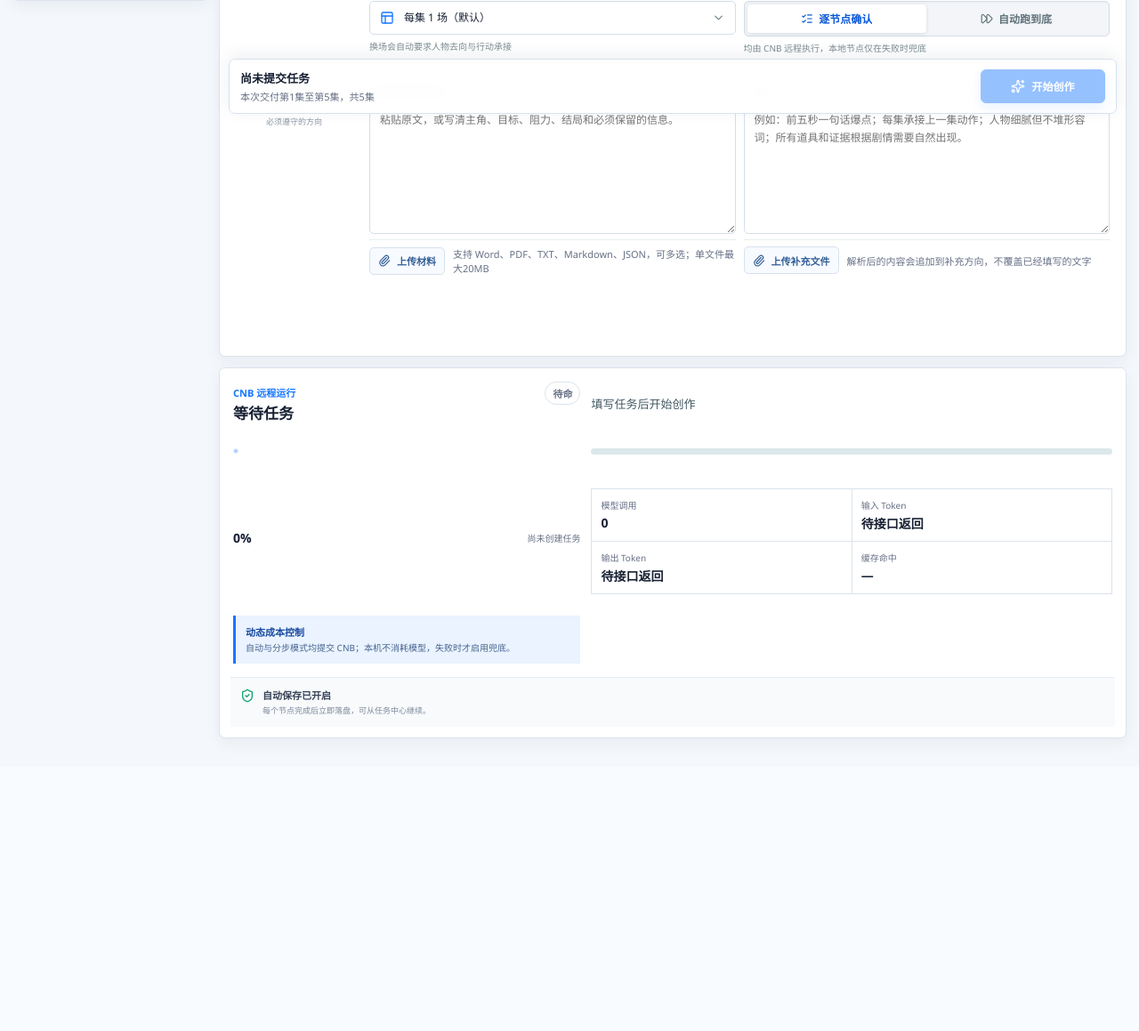
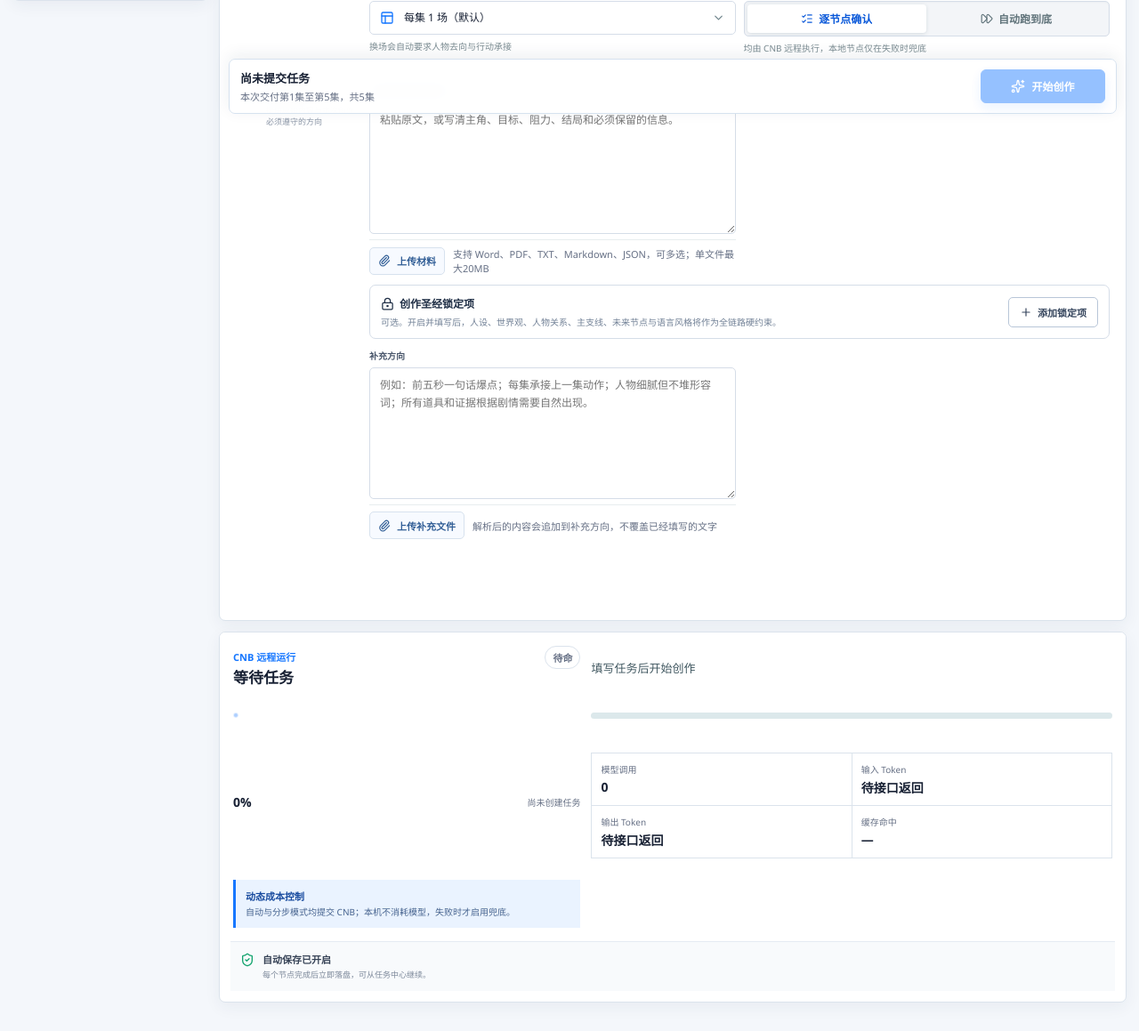
Before and after one commit to wongrich666/NewStageMaker, a Flask app: template workflow_code_skeleton/app/web/templates/new_workflow_test.html in a window 1280 px wide. Shown: the part 662-1821 px from the top of the page at 89% size. Before the commit the page ends 1493 px from the top, so only its background shows below. Run offline with Flask 3, Linux system fonts and the light colour scheme; the template is opened without the code that fills it: most values are stand-ins (such as "Sample title", 1, 10 or a date in 2020); some libraries are stand-ins or nearby versions.

Commit message:
feat: add optional story bible lock across modes

```diff
--- a/workflow_code_skeleton/app/services/codebuddy_npc.py
+++ b/workflow_code_skeleton/app/services/codebuddy_npc.py
@@ -664,6 +664,15 @@ class CodeBuddyNpcJobStore:
         continuation_bible = _clean_text(
             request_payload.get("continuation_bible"), limit=60_000
         )
+        raw_story_bible_enabled = request_payload.get("story_bible_enabled")
+        story_bible_enabled = (
+            bool(continuation_bible)
+            if raw_story_bible_enabled is None
+            else raw_story_bible_enabled is True
+            or str(raw_story_bible_enabled).strip().lower() in {"1", "true", "yes", "on"}
+        )
+        if not story_bible_enabled:
+            continuation_bible = ""
         direction = _clean_text(request_payload.get("adaptation_direction"), limit=20_000)
         mode = _clean_text(request_payload.get("mode"), limit=30) or "原创"
         if mode not in _CREATION_MODES:
@@ -790,7 +799,8 @@ class CodeBuddyNpcJobStore:
                 "total_duration_seconds": episodes * episode_duration_seconds,
                 "scenes_per_episode": scenes_per_episode,
                 "source_text": source_text,
-                "continuation_bible": continuation_bible if mode == "续写" else "",
+                "story_bible_enabled": story_bible_enabled,
+                "continuation_bible": continuation_bible,
                 "adaptation_direction": direction,
                 "episode_contract": _episode_contract(
                     episodes,
--- a/workflow_code_skeleton/app/services/codebuddy_npc_stage_runner.py
+++ b/workflow_code_skeleton/app/services/codebuddy_npc_stage_runner.py
@@ -564,23 +564,44 @@ def _distilled_skill_text(stage: str, job: dict[str, Any]) -> str:
     )
 
 
+def _story_bible_instruction(request_data: dict[str, Any]) -> str:
+    bible = str(request_data.get("continuation_bible") or "").strip()
+    raw_enabled = request_data.get("story_bible_enabled")
+    enabled = (
+        bool(bible)
+        if raw_enabled is None
+        else raw_enabled is True
+        or str(raw_enabled).strip().lower() in {"1", "true", "yes", "on"}
+    )
+    if not enabled or not bible:
+        return ""
+    mode = str(request_data.get("mode") or "原创").strip()
+    if mode == "续写":
+        priority = "已有正文明确事实 > 创作圣经锁定项 > 本次临时续写方向 > 模型自由发挥"
+        boundary = "不得反向改写已经发生的事件"
+    elif mode == "改编":
+        priority = "创作圣经锁定项与用户明确要求 > 原始材料可改编部分 > 本次补充方向 > 模型自由发挥"
+        boundary = "只允许在用户未锁定的部分进行改编"
+    else:
+        priority = "创作圣经锁定项与用户明确要求 > 本次补充方向 > 模型自由发挥"
+        boundary = "只允许在用户未锁定的空白处进行原创"
+    return (
+        "\n以下《创作圣经锁定项》是本任务所有节点共同遵守的长期正典：\n"
+        f"{bible}\n"
+        f"执行优先级固定为：{priority}。{boundary}；其中明确的人设、世界规则、人物关系、"
+        "主支线方向、未来剧情节点、结局边界和语言风格不得无故遗忘、替换、弱化或反向解释。"
+        "锁定项没有规定的内容仍按原工作流自主创作，不得把锁定理解为停止推进剧情。"
+    )
+
+
 def _continuation_instruction(request_data: dict[str, Any]) -> str:
+    story_bible_contract = _story_bible_instruction(request_data)
     if str(request_data.get("mode") or "") != "续写":
-        return ""
+        return story_bible_contract
     source_last = max(1, int(request_data.get("source_last_episode") or 1))
     episode_start = max(source_last + 1, int(request_data.get("episode_start") or (source_last + 1)))
     episode_end = max(episode_start, int(request_data.get("episode_end") or episode_start))
     policy = str(request_data.get("continuation_policy") or "strict")
-    bible = str(request_data.get("continuation_bible") or "").strip()
-    bible_contract = ""
-    if bible:
-        bible_contract = (
-            "\n以下《续写创作圣经》是所有后续节点共同遵守的长期正典：\n"
-            f"{bible}\n"
-            "执行优先级固定为：已有正文明确事实 > 续写创作圣经 > 本次临时续写方向 > "
-            "模型自由发挥。圣经不得反向改写已发生事件；其人物设定、关系、世界规则、"
-            "主支线走向、未来节点与风格偏好必须落实到新集，不得无故遗忘、替换或弱化。"
-        )
     return (
         "\n\n===== 续写硬合同 =====\n"
         f"已有剧本写至第{source_last}集，本次只能输出第{episode_start}集至"
@@ -588,7 +609,7 @@ def _continuation_instruction(request_data: dict[str, Any]) -> str:
         f"第{episode_start}集必须承接已有第{source_last}集最后的地点、动作、"
         "人物知情、伤势、关系、道具和未完成事件；先延续后升级，禁止重置人物、"
         "跳过过程、无解释换场或让既有后果自动消失。"
-        + bible_contract
+        + story_bible_contract
     )
 
 
--- a/workflow_code_skeleton/app/web/static/new_workflow_test.css
+++ b/workflow_code_skeleton/app/web/static/new_workflow_test.css
@@ -3285,6 +3285,68 @@ body {
   background: #f5fbf9;
 }
 
+.nwt-story-bible-option {
+  display: flex;
+  grid-column: 1 / -1;
+  align-items: center;
+  justify-content: space-between;
+  gap: 16px;
+  padding: 11px 12px;
+  border: 1px solid #d5dde8;
+  border-radius: 7px;
+  background: #fff;
+}
+
+.nwt-story-bible-option.active {
+  border-color: #9fd4ca;
+  background: #f4fbf9;
+}
+
+.nwt-story-bible-option strong,
+.nwt-story-bible-option small {
+  display: flex;
+  align-items: center;
+  gap: 6px;
+}
+
+.nwt-story-bible-option strong {
+  color: #213047;
+  font-size: 12px;
+}
+
+.nwt-story-bible-option small {
+  margin-top: 4px;
+  color: #718096;
+  font-size: 10px;
+}
+
+.nwt-story-bible-toggle {
+  display: inline-flex;
+  flex: 0 0 auto;
+  align-items: center;
+  justify-content: center;
+  gap: 6px;
+  min-height: 34px;
+  padding: 0 12px;
+  border: 1px solid #b8c6d8;
+  border-radius: 5px;
+  background: #fff;
+  color: #34445c;
+  font-size: 11px;
+  font-weight: 700;
+  cursor: pointer;
+}
+
+.nwt-story-bible-option.active .nwt-story-bible-toggle {
+  border-color: #80c6b9;
+  color: #126c61;
+}
+
+.nwt-story-bible-toggle:disabled {
+  cursor: not-allowed;
+  opacity: .55;
+}
+
 .nwt-continuation-bible .nwt-lock-label {
   display: flex;
   align-items: center;
--- a/workflow_code_skeleton/app/web/static/new_workflow_test.js
+++ b/workflow_code_skeleton/app/web/static/new_workflow_test.js
@@ -47,6 +47,7 @@
       episode_duration_seconds: 90,
       scenes_per_episode: "1",
       source_text: "",
+      story_bible_enabled: false,
       continuation_bible: "",
       adaptation_direction: "",
       execution_mode: "step",
@@ -1230,16 +1231,25 @@
                 <small>支持 Word、PDF、TXT、Markdown、JSON，可多选；单文件最大20MB</small>
               </div>
             </label>
-            ${state.form.mode === "续写" ? `
+            <div class="nwt-story-bible-option wide ${state.form.story_bible_enabled ? "active" : ""}">
+              <div>
+                <strong>${icon("lock-keyhole", 15)}创作圣经锁定项</strong>
+                <small>可选。开启并填写后，人设、世界观、人物关系、主支线、未来节点与语言风格将作为全链路硬约束。</small>
+              </div>
+              <button class="nwt-story-bible-toggle" type="button" data-action="toggle-story-bible" aria-expanded="${Boolean(state.form.story_bible_enabled)}" ${active ? "disabled" : ""}>
+                ${icon(state.form.story_bible_enabled ? "lock" : "plus", 14)}<span>${state.form.story_bible_enabled ? "移除锁定项" : "添加锁定项"}</span>
+              </button>
+            </div>
+            ${state.form.story_bible_enabled ? `
               <label class="nwt-field wide nwt-continuation-bible">
-                <span class="nwt-lock-label">${icon("lock-keyhole", 14)}续写创作圣经（锁定项）</span>
-                <textarea data-form-key="continuation_bible" placeholder="填写或上传必须延续的人设、世界观、人物关系、主线与支线规划、未来剧情节点、语言风格和你喜欢的剧情方向。已有正文事实优先，不会反向改写旧集。" ${active ? "disabled" : ""}>${escapeHtml(state.form.continuation_bible)}</textarea>
+                <span class="nwt-lock-label">${icon("lock-keyhole", 14)}创作圣经（全链路锁定）</span>
+                <textarea data-form-key="continuation_bible" placeholder="填写或上传必须锁定的人设、世界观、人物关系、主线与支线规划、未来剧情节点、语言风格和剧情方向。${state.form.mode === "续写" ? "已有正文事实优先，不会反向改写旧集。" : "所有创作节点必须遵守，不得擅自替换或弱化。"}" ${active ? "disabled" : ""}>${escapeHtml(state.form.continuation_bible)}</textarea>
                 <div class="nwt-upload-row">
                   <label class="nwt-upload-button">
                     ${icon("file-lock-2", 14)}<span>上传故事大纲 / 人设文件</span>
                     <input type="file" data-upload-target="continuation_bible" accept=".docx,.pdf,.txt,.md,.json" multiple ${active ? "disabled" : ""} />
                   </label>
-                  <small>作为后续集数的长期正典约束，可多文件追加；支持 Word、PDF、TXT、Markdown、JSON</small>
+                  <small>作为本次任务所有节点共同遵守的创作正典，可多文件追加；支持 Word、PDF、TXT、Markdown、JSON</small>
                 </div>
               </label>
             ` : ""}
@@ -1385,9 +1395,12 @@
         if (latest.request && typeof latest.request === "object") {
           const selectedSkill = latest.request.distilled_skill || latest.selected_skill || {};
           state.form = {
-            ...state.form,
-            ...latest.request,
-            continuation_bible: String(latest.request.continuation_bible || ""),
+          ...state.form,
+          ...latest.request,
+          story_bible_enabled: Boolean(
+            latest.request.story_bible_enabled || latest.request.continuation_bible,
+          ),
+          continuation_bible: String(latest.request.continuation_bible || ""),
             distilled_skill_id: String(selectedSkill.skill_id || ""),
             distilled_skill_version_id: String(selectedSkill.version_id || ""),
           };
@@ -1433,6 +1446,9 @@
         state.form = {
           ...state.form,
           ...state.job.request,
+          story_bible_enabled: Boolean(
+            state.job.request.story_bible_enabled || state.job.request.continuation_bible,
+          ),
           continuation_bible: String(state.job.request.continuation_bible || ""),
         };
       }
@@ -1500,6 +1516,7 @@
       source_text: script,
       source_last_episode: lastEpisode,
       continuation_target_episode: Math.max(2, lastEpisode + 5),
+      story_bible_enabled: Boolean((((state.job || {}).request || {}).continuation_bible)),
       continuation_bible: String((((state.job || {}).request || {}).continuation_bible) || ""),
       adaptation_direction: "",
     };
@@ -1844,6 +1861,14 @@
       render();
       return;
     }
+    if (action === "toggle-story-bible") {
+      const enabled = !Boolean(state.form.story_bible_enabled);
+      state.form.story_bible_enabled = enabled;
+      if (!enabled) state.form.continuation_bible = "";
+      saveState();
+      render();
+      return;
+    }
     if (action === "start") startJob();
     if (action === "recover") recoverJob();
     if (action === "cancel") cancelRun();
```
Also changed, not shown: codebuddy_npc_script_team/scripts/run_script_team.py (+33 -12 lines), codebuddy_npc_script_team/tests/test_run_script_team.py (+34 -2 lines), workflow_code_skeleton/tests/test_codebuddy_npc.py (+43 -2 lines), workflow_code_skeleton/tests/test_new_workflow_test_continuation.py (+5 -2 lines).
